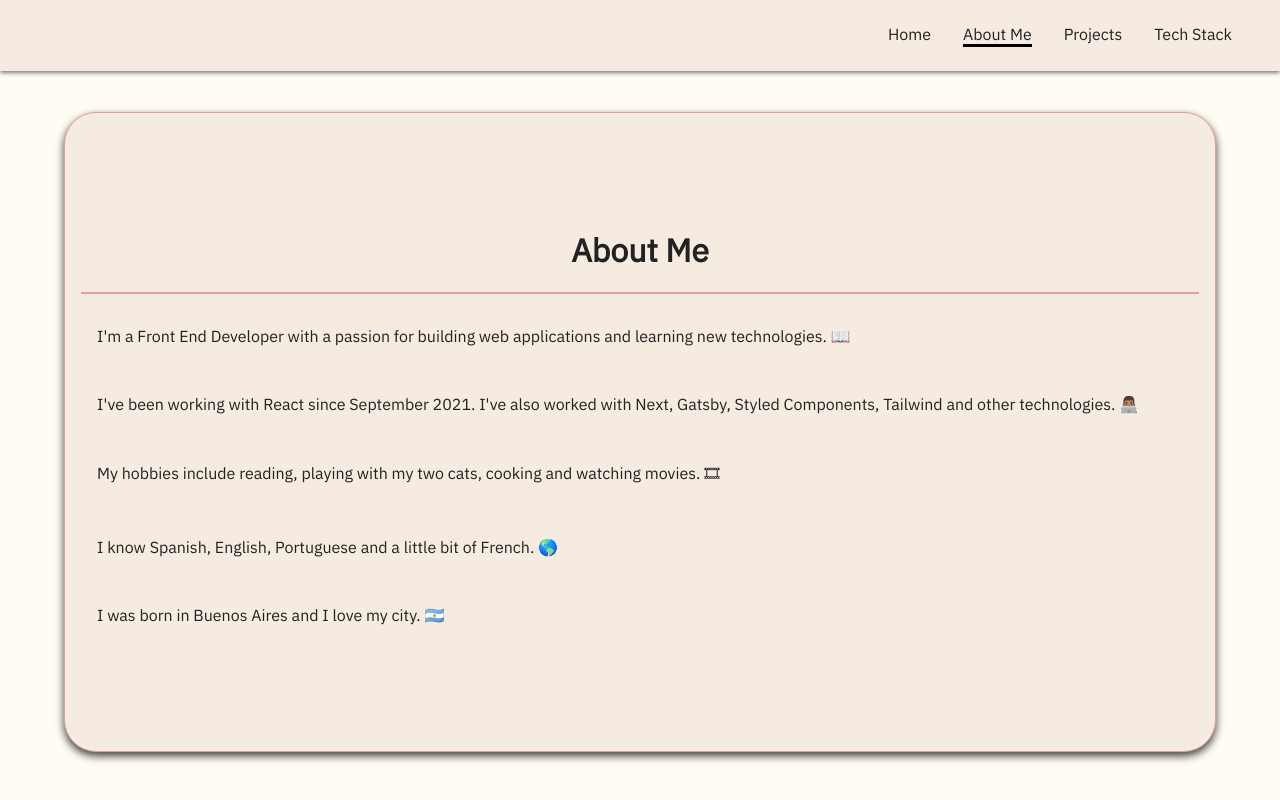
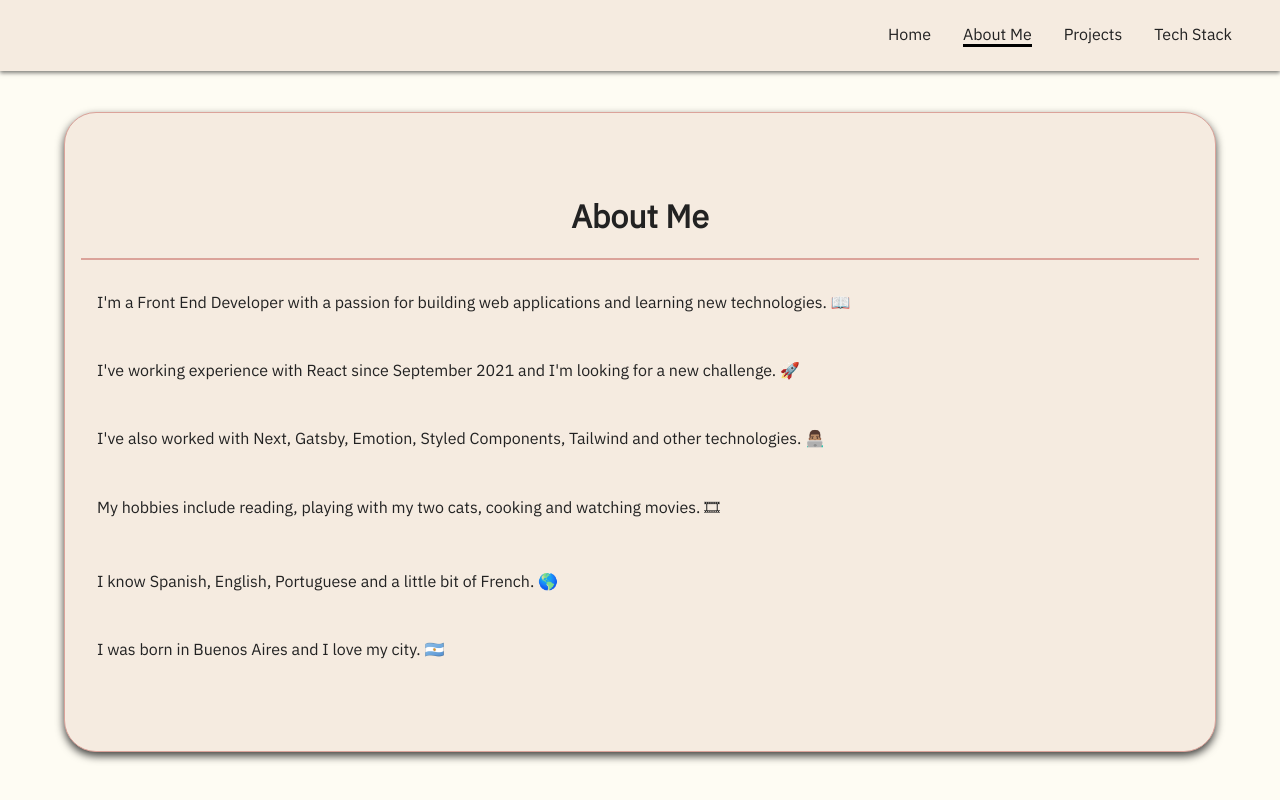
Before and after one commit to MartinDCalderonP/portfolio, a Next.js app: page / in a window 1280 px wide. Both pictures are taken after a click on the item "About Me". Built offline with nearby package versions, Linux system fonts and the light colour scheme.

Commit message:
Add new text to About Me

```diff
--- a/components/AboutMe/index.tsx
+++ b/components/AboutMe/index.tsx
@@ -4,7 +4,8 @@ import { Container } from "./styles";
 
 const texts = [
   "I'm a Front End Developer with a passion for building web applications and learning new technologies. 📖",
-  "I've been working with React since September 2021. I've also worked with Next, Gatsby, Styled Components, Tailwind and other technologies. 👨🏽‍💻",
+  "I've working experience with React since September 2021 and I'm looking for a new challenge. 🚀",
+  "I've also worked with Next, Gatsby, Emotion, Styled Components, Tailwind and other technologies. 👨🏽‍💻",
   "My hobbies include reading, playing with my two cats, cooking and watching movies. 🎞",
   "I know Spanish, English, Portuguese and a little bit of French. 🌎",
   "I was born in Buenos Aires and I love my city. 🇦🇷",
```
